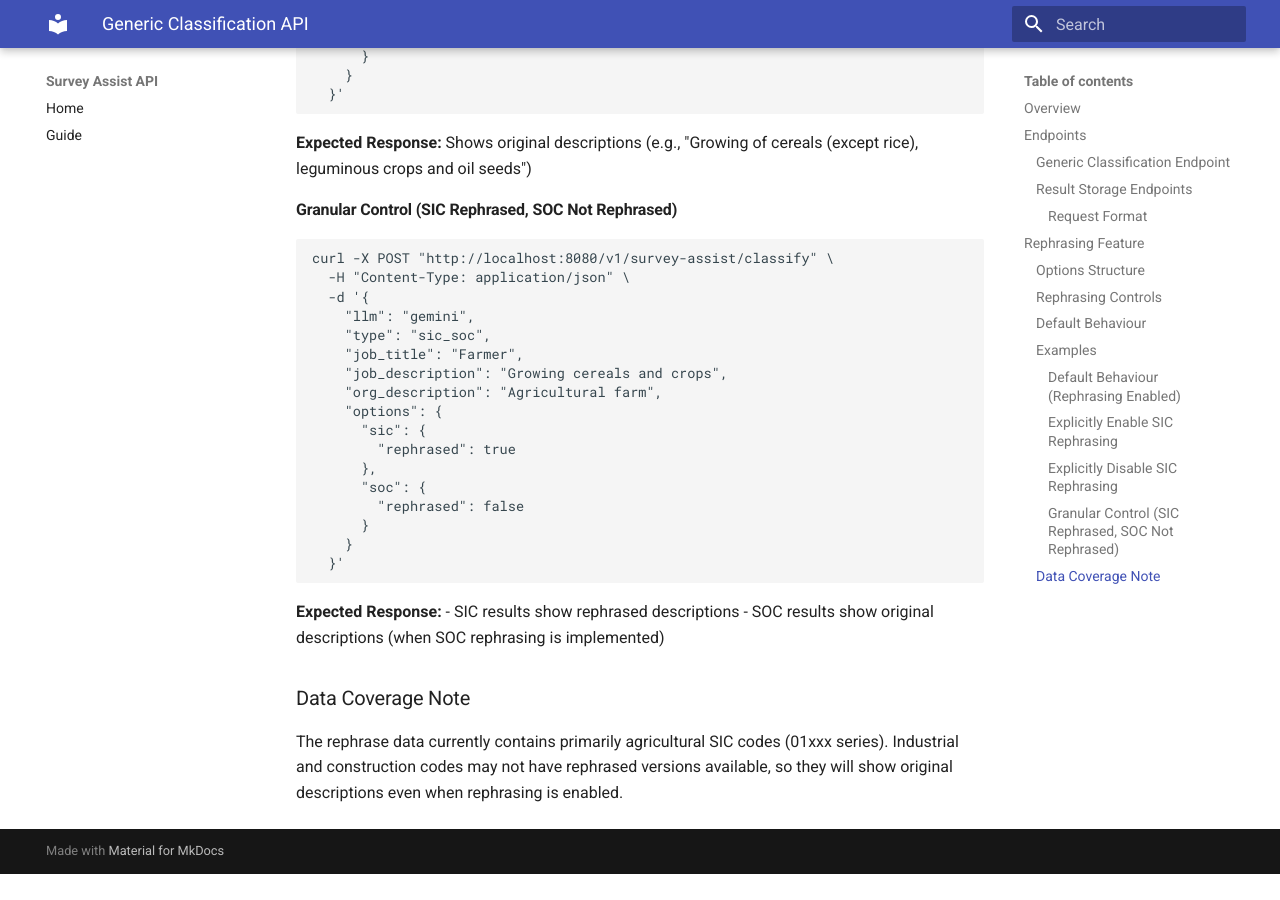
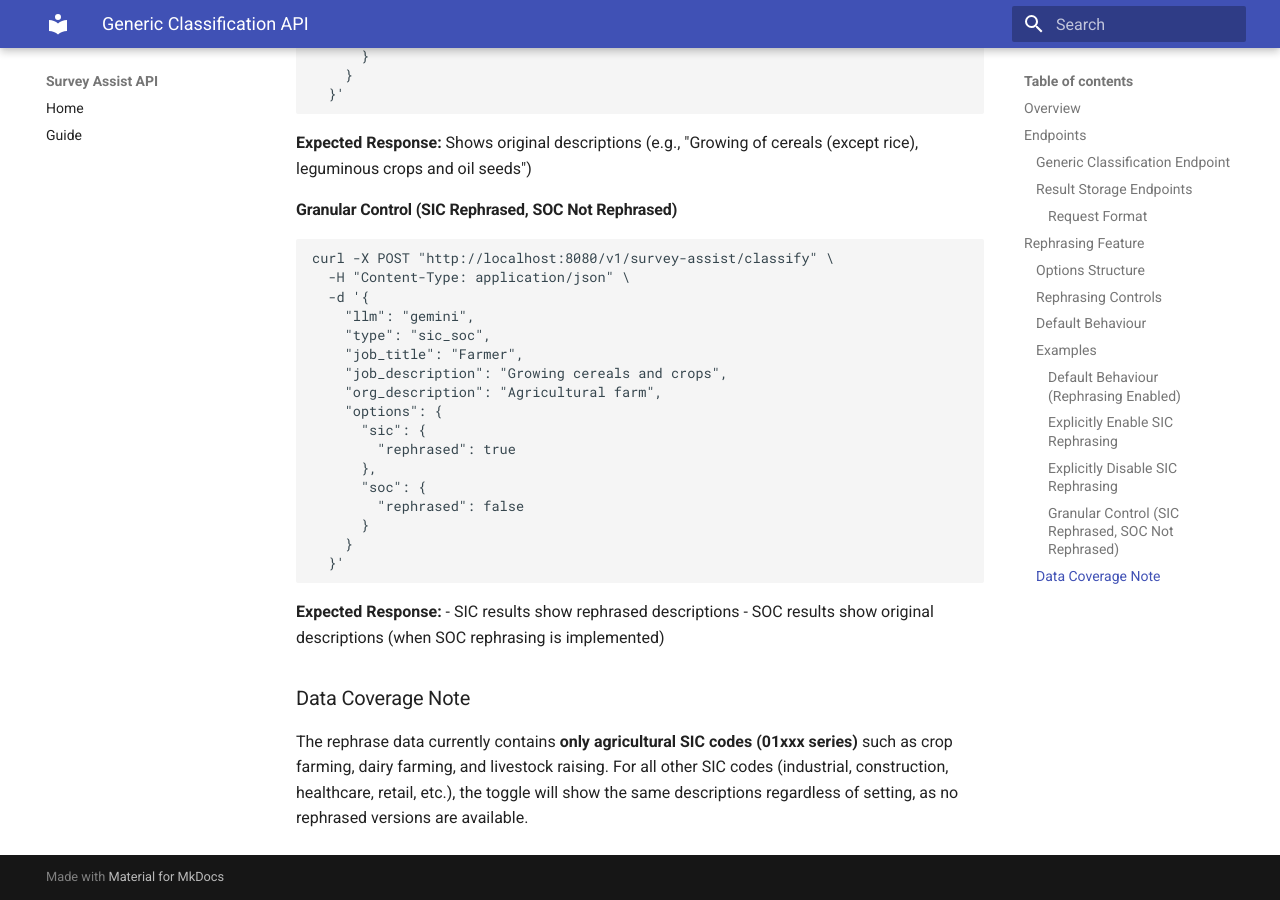
Before and after one commit to ONSdigital/survey-assist-api, an MkDocs documentation site: the page built from docs/generic_classification.md, in a window 1280 px wide and 900 px high, scrolled down 3172 px. Built offline with MkDocs 1.6.1 and Material for MkDocs 9.7.7, drawn with Linux system fonts in a browser that asks for light colours; before the commit the page ends 4046 px from its top, so only the background shows below that.

Commit message:
update documentation to accurately reflect rephrase data coverage

```diff
--- a/docs/generic_classification.md
+++ b/docs/generic_classification.md
@@ -167,4 +167,4 @@ curl -X POST "http://localhost:8080/v1/survey-assist/classify" \
 
 ### Data Coverage Note
 
-The rephrase data currently contains primarily agricultural SIC codes (01xxx series). Industrial and construction codes may not have rephrased versions available, so they will show original descriptions even when rephrasing is enabled.
+The rephrase data currently contains **only agricultural SIC codes (01xxx series)** such as crop farming, dairy farming, and livestock raising. For all other SIC codes (industrial, construction, healthcare, retail, etc.), the toggle will show the same descriptions regardless of setting, as no rephrased versions are available.
```
